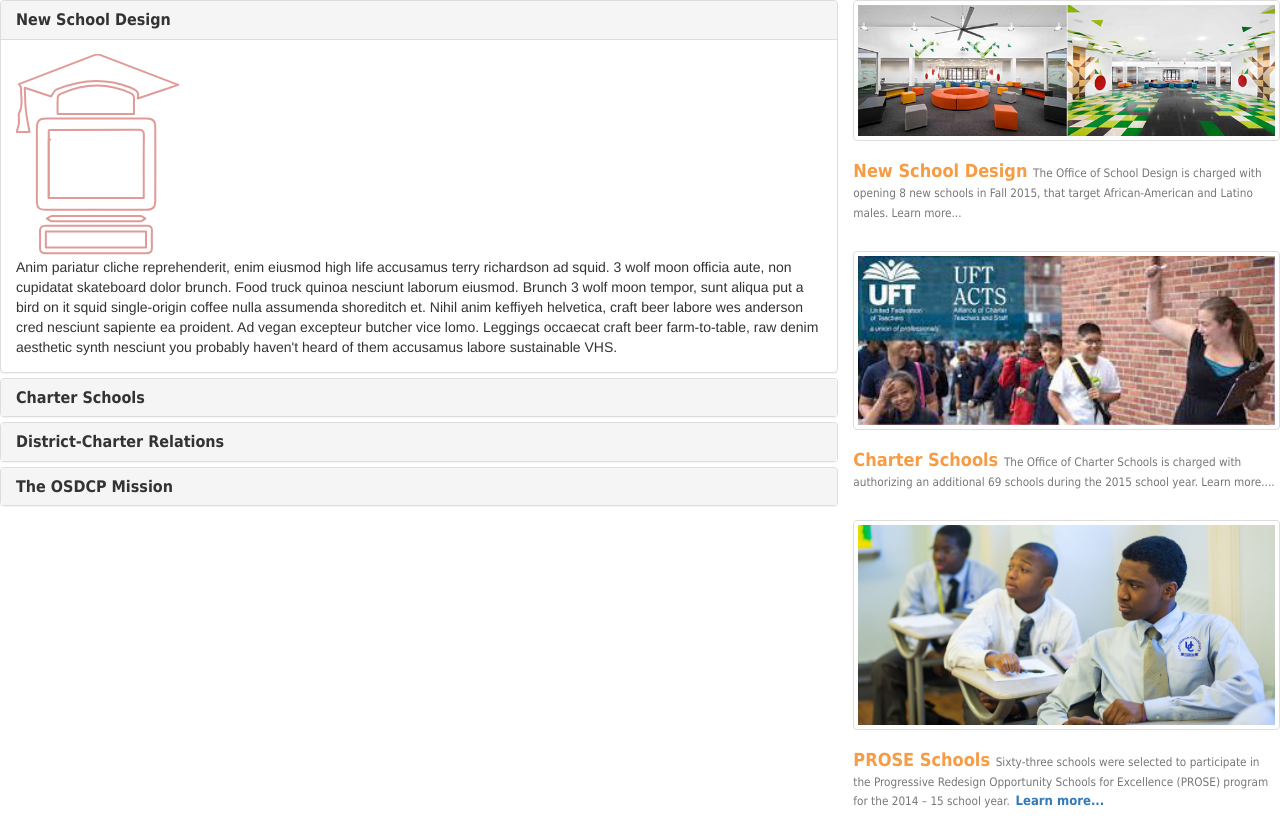
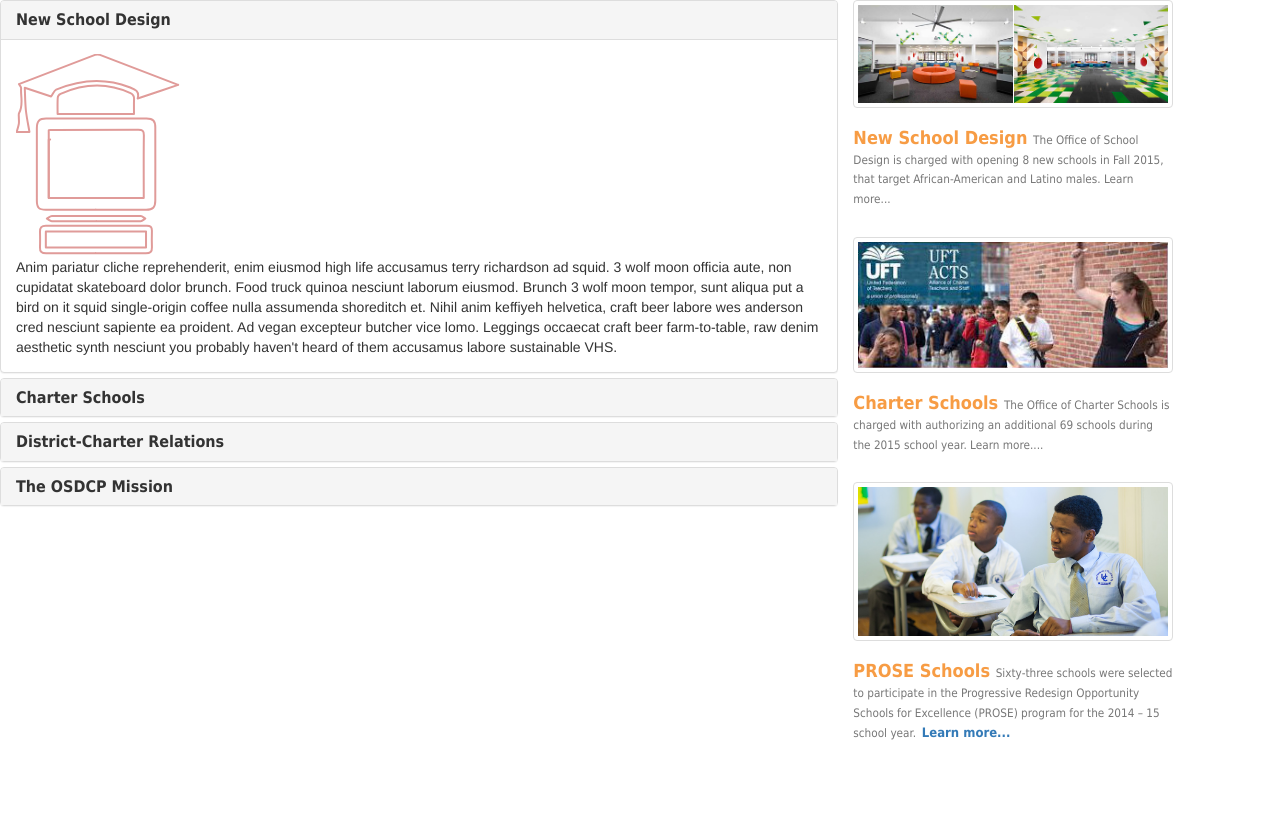
Before and after one commit to afrodyti/osdcp, a plain HTML site: page index.html in a window 1280 px wide. Drawn offline with nearby package versions, Linux system fonts and the light colour scheme; a script that the page names is missing.

Commit message:
Update index.html

```diff
--- a/index.html
+++ b/index.html
@@ -89,7 +89,7 @@
 </div>
 </div>
 
-<div class="col-xs-4">
+<div class="col-xs-3">
   <div class="row"><img src="images/schooldesign.jpg" class="img-rounded img-thumbnail" width="100%" alt="school design"></div>
   <div class="row">
     <h3>New School Design
```
